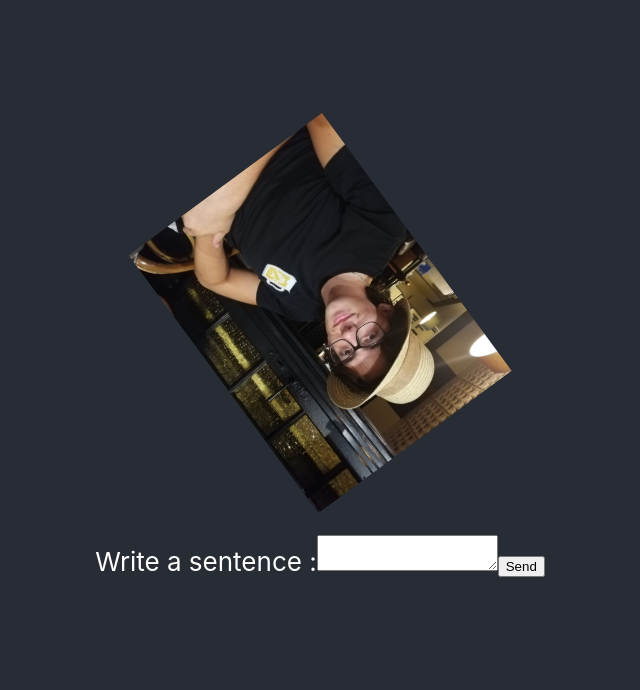
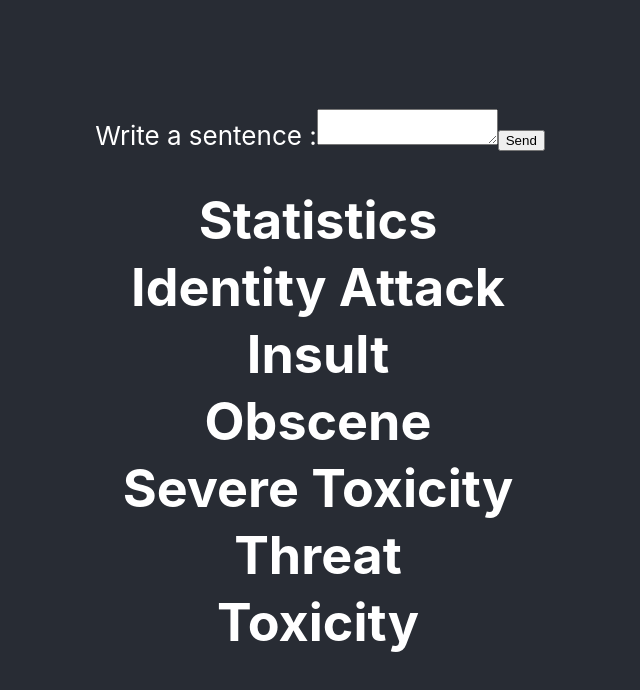
Before and after one commit to ealeixoc-99/engineering-toxicity-monitor, a React (Create React App) app in the folder frontend/: page / in a window 1280 px wide. Shown: the top 690 px of the page, without its empty margins (320-960 px from the left). Built offline with nearby package versions, Linux system fonts and the light colour scheme.

Commit message:
Print statistics receive by the back when sending sentence

```diff
--- a/frontend/src/App.js
+++ b/frontend/src/App.js
@@ -1,5 +1,4 @@
 import React from "react";
-import logo from './florian.jpg';
 import './App.css';
 
 function App() {
@@ -28,14 +27,43 @@ function App() {
   return (
     <div className="App">
       <header className="App-header">
-        <img src={logo} className="App-logo" alt="logo" />
-        <br />
-        <br />
         <form onSubmit={submitSentence}>
           <label>Write a sentence :<textarea value={sentence} onChange={onChange} /></label>
           <input type="submit" value="Send" />
         </form>
-        <h1 className="App-title">{loading === true ? (<p>Loading</p>) : (response)}</h1>
+        <h1 className="App-title">{loading === true ? (<p>Loading</p>) : (
+          <table>
+            <thead>
+              <tr><th>Statistics</th></tr>
+            </thead>
+            <tbody>
+              <tr>
+                <td>Identity Attack</td>
+                <td>{response?.identity_attack[0]}</td>
+              </tr>
+              <tr>
+                <td>Insult</td>
+                <td>{response?.insult[0]}</td>
+              </tr>
+              <tr>
+                <td>Obscene</td>
+                <td>{response?.obscene[0]}</td>
+              </tr>
+              <tr>
+                <td>Severe Toxicity</td>
+                <td>{response?.severe_toxicity[0]}</td>
+              </tr>
+              <tr>
+                <td>Threat</td>
+                <td>{response?.threat[0]}</td>
+              </tr>
+              <tr>
+                <td>Toxicity</td>
+                <td>{response?.toxicity[0]}</td>
+              </tr>
+            </tbody>
+          </table>)}
+          </h1>
       </header>
     </div>
   );
```
Also changed, not shown: frontend/src/florian.jpg (deleted), 1 other file (tests, documents, lock files or other folders).
